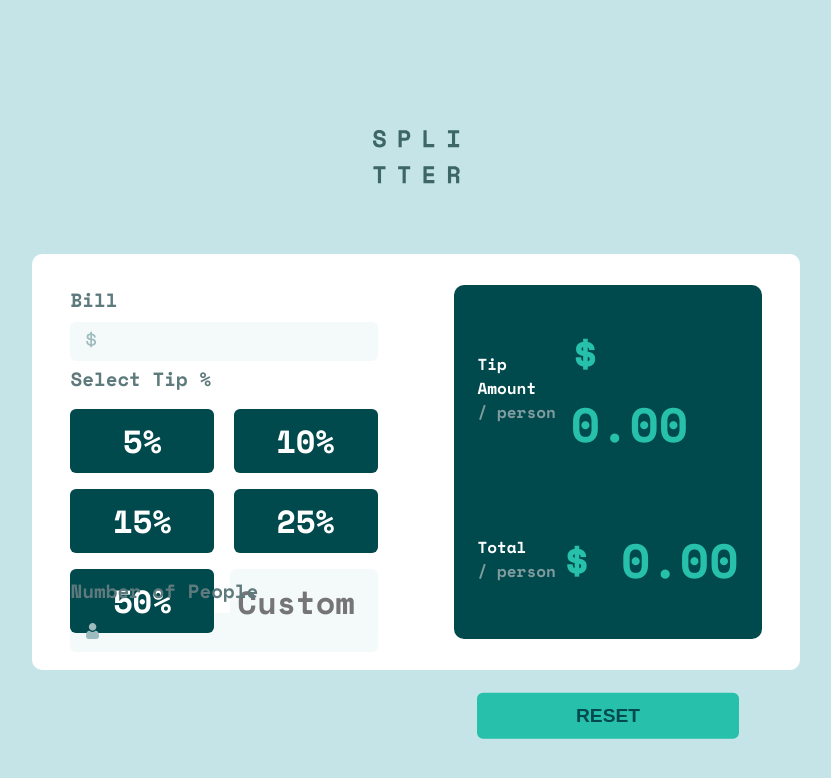
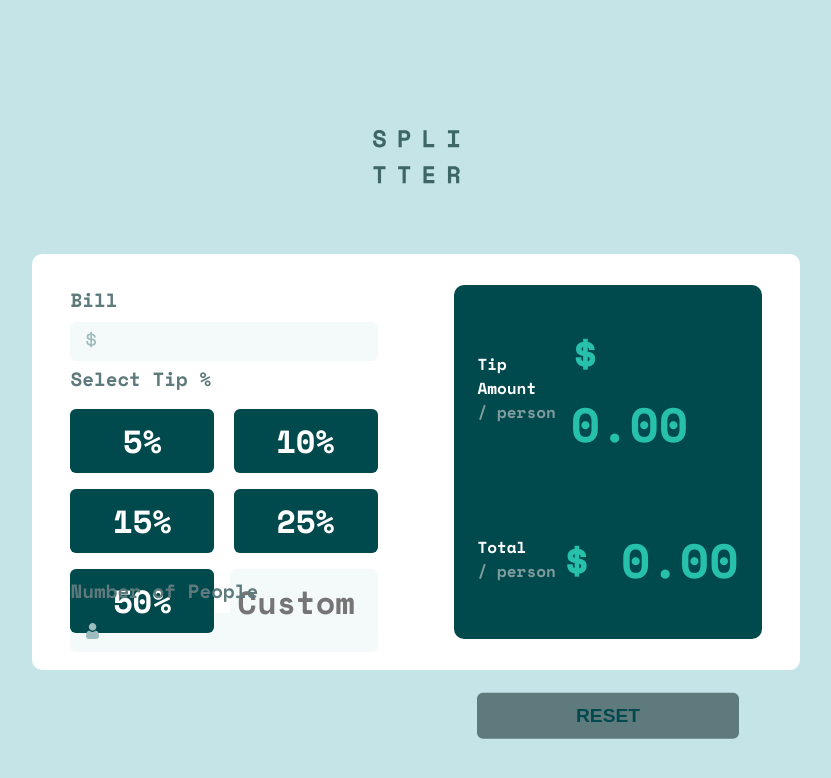
Before and after one commit to mickewasowski/tips-calculator, a plain HTML site: page index.html in a window 1280 px wide. Both pictures are taken after a click on the button "RESET". Shown: the whole page, without its empty margins (224-1055 px from the left). Drawn offline with nearby package versions, Linux system fonts and the light colour scheme.

Commit message:
added active and inactive background color change to the reset btn

```diff
--- a/functions.js
+++ b/functions.js
@@ -21,6 +21,9 @@ function selectPercentage() {
     let parent = Array.from(document.getElementById('percentage-btns').children);
 
     let isClicked = parent.find(x => x.id !== '');
+
+    let resetBtn = document.getElementById('reset-btn');
+    resetBtn.classList.add('active-reset');
 
     if (isClicked === undefined && currentBtn.tagName !== 'INPUT') {
         currentBtn.id = "selected-btn";
@@ -102,4 +105,7 @@ function resetForm() {
 
     let totalAmountPerson = document.getElementById('total-per-person');
     totalAmountPerson.innerHTML = '$ 0.00';
+
+    let resetBtn = document.getElementById('reset-btn');
+    resetBtn.classList.remove('active-reset');
 }
--- a/index.html
+++ b/index.html
@@ -68,7 +68,7 @@
         <h1 id="total-per-person">$ 0.00</h1>
       </div>
       <div id="reset-container">
-        <button onclick="resetForm()">Reset</button>
+        <button onclick="resetForm()" id="reset-btn">Reset</button>
       </div>
     </div>
   </div>
--- a/styles.css
+++ b/styles.css
@@ -205,13 +205,17 @@ input[type="number"]:focus {
     height: 190%;
     border: none;
     border-radius: 6px;
-    background-color: hsl(172, 67%, 45%);
+    background-color: hsl(186, 14%, 43%);
     color: hsl(183, 100%, 15%);
     text-transform: uppercase;
     font-weight: 700;
     font-size: 1.2rem;
 }
 
+#reset-container>button.active-reset {
+    background-color: hsl(172, 67%, 45%);
+}
+
 #reset-container>button:hover {
     background-color: hsl(173, 61%, 77%);
     cursor: pointer;
```
